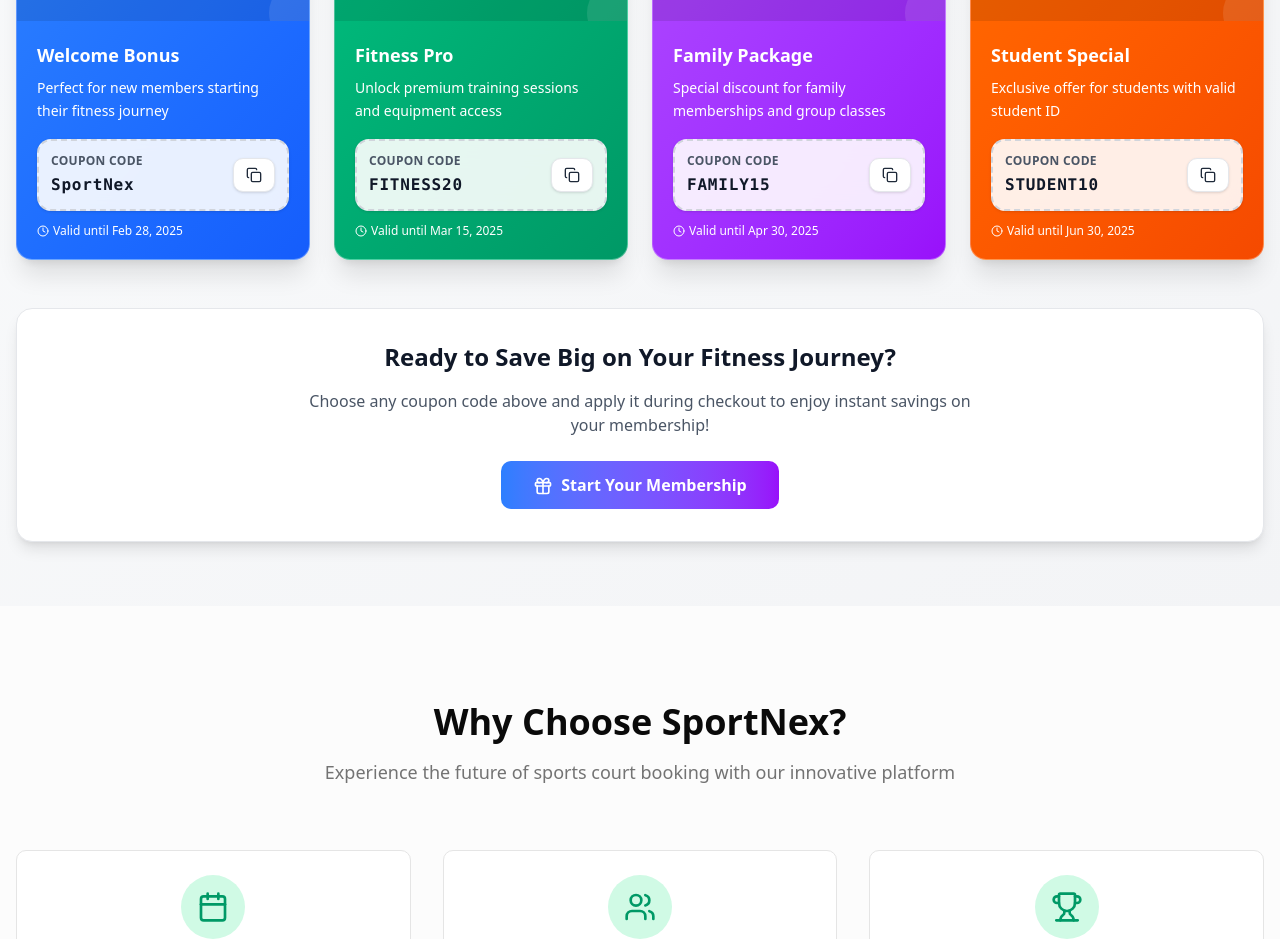
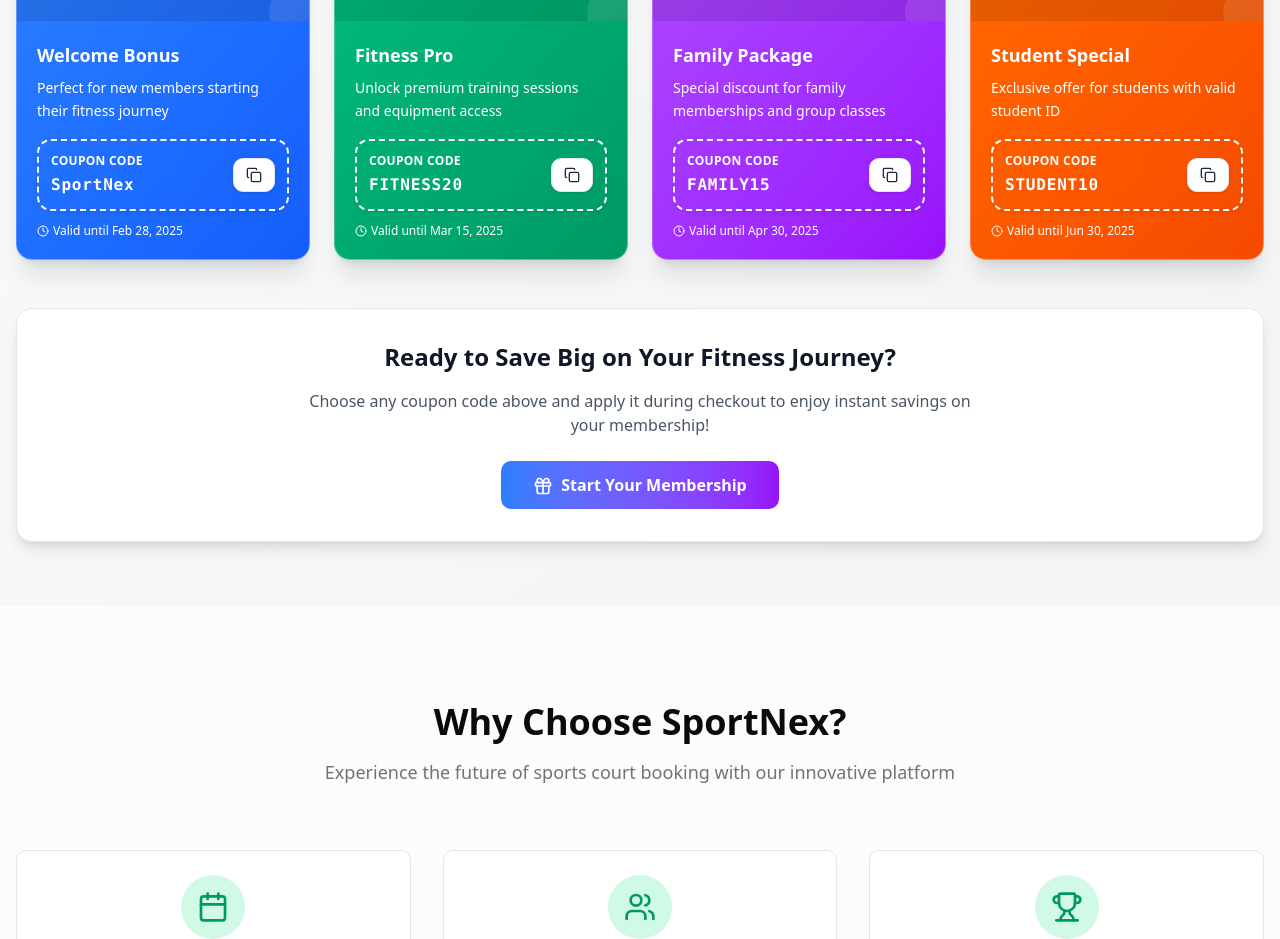
Before and after one commit to piyal007/SportNex, a React (Vite) app: page / in a window 1280 px wide. Shown: the part 3300-4239 px from the top of the page. Built offline with nearby package versions, Linux system fonts and the light colour scheme; no server answers.

Commit message:
discount card design updated

```diff
--- a/src/components/promotions/PromotionsSection.jsx
+++ b/src/components/promotions/PromotionsSection.jsx
@@ -117,13 +117,13 @@
 
                   {/* Coupon Code Section */}
                   <div className="mb-3">
-                    <div className="bg-white/90 border-2 border-dashed border-gray-300 rounded-xl p-3 backdrop-blur-md shadow-sm">
+                    <div className=" border-2 border-dashed border-white rounded-xl p-3 backdrop-blur-md shadow-sm">
                       <div className="flex items-center justify-between">
                         <div>
-                          <div className="text-xs font-semibold text-gray-600 uppercase tracking-wide mb-1">
+                          <div className="text-xs font-semibold text-white uppercase tracking-wide mb-1">
                             Coupon Code
                           </div>
-                          <div className="font-mono font-bold text-base text-gray-900 tracking-wider">
+                          <div className="font-mono font-bold text-base text-white tracking-wider">
                             {promo.code}
                           </div>
                         </div>
```
